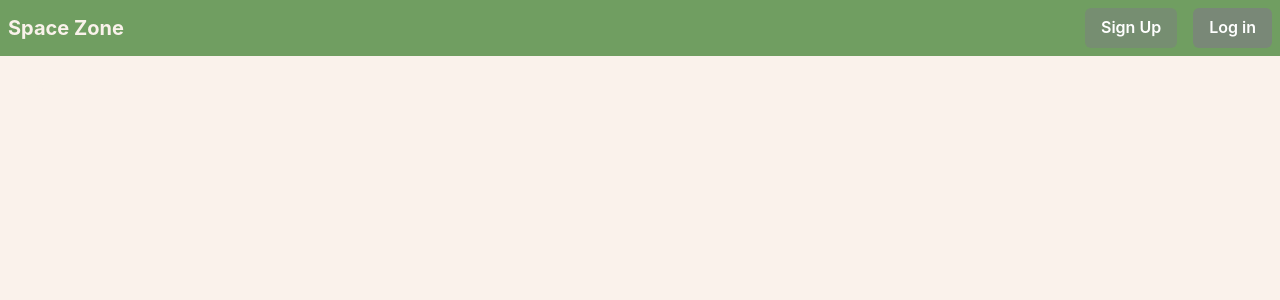
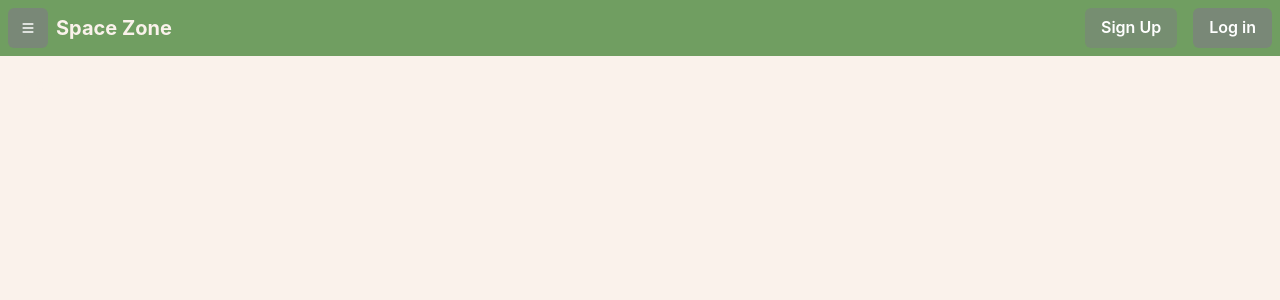
Before and after one commit to H-A-L-F/SpaceZone, a React (Create React App) app: page / in a window 1280 px wide. Shown: the top 300 px of the page. Built offline with nearby package versions, Linux system fonts and the light colour scheme.

Commit message:
BurgerMenu

```diff
--- a/src/layouts/MasterLayout.jsx
+++ b/src/layouts/MasterLayout.jsx
@@ -1,4 +1,5 @@
-import { Box, Button, ButtonGroup, Flex, Heading, Spacer } from '@chakra-ui/react'
+import { Box, Button, ButtonGroup, Flex, Heading, IconButton, Spacer } from '@chakra-ui/react'
+import { HiMenu } from "react-icons/hi";
 import React from 'react'
 
 const MasterLayout = () => {
@@ -6,6 +7,7 @@ const MasterLayout = () => {
         <>
             <Flex direction="column" height="100vh">
                 <Flex minWidth='full' bg="tertiary.500" alignItems='center' gap='2' p='2'>
+                    <IconButton aria-label='Search database' colorScheme='primary' icon={<HiMenu />} />
                     <Box>
                         <Heading size='md'>Space Zone</Heading>
                     </Box>
```
